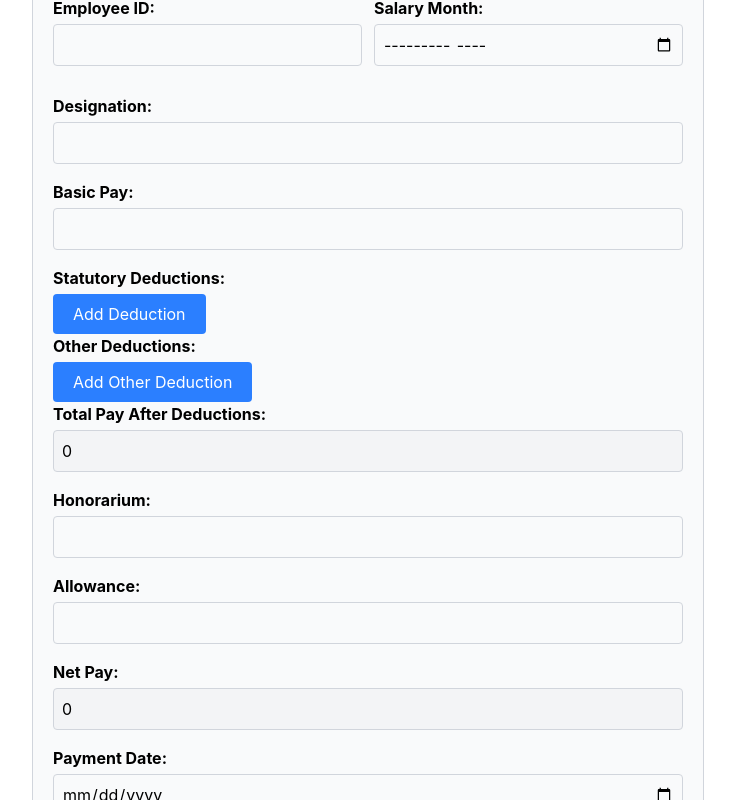
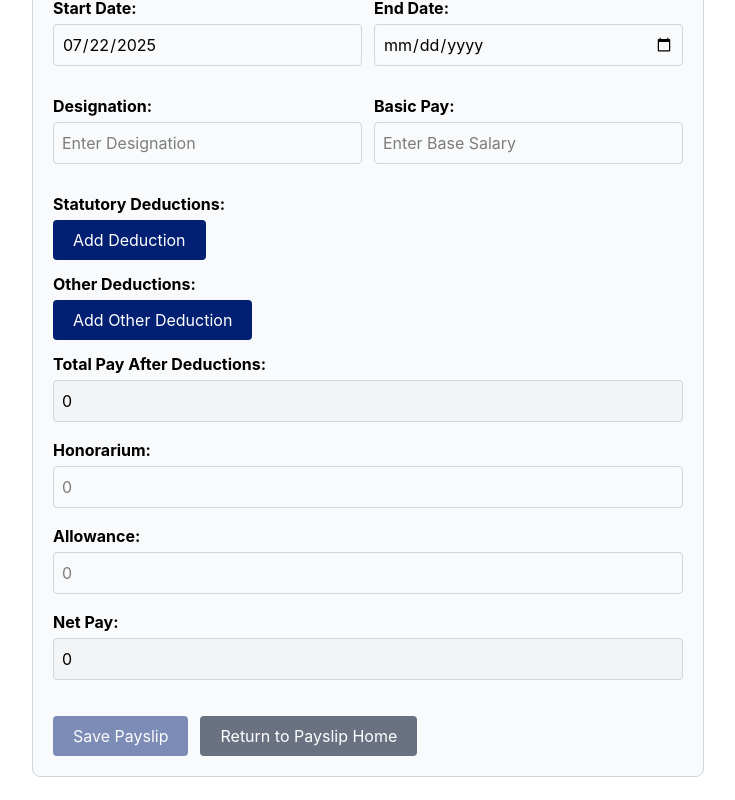
Before and after one commit to Alumni-Patric/INFOTECH-45-Systems, a React (Vite) app: page /payslip-form in a window 1280 px wide. Shown: the part 320-1120 px from the top of the page, without its empty margins (272-1007 px from the left). Built offline with nearby package versions, Linux system fonts and the light colour scheme.

Commit message:
few updates
small updates:
- payment voucher table
- payslip UI

major update:
-payslip form

```diff
--- a/src/pages/PayslipForm.jsx
+++ b/src/pages/PayslipForm.jsx
@@ -3,19 +3,67 @@ import Navbar from "../NewNavbar&Footer/navbar.jsx";
 import { collection, setDoc, getDocs, doc } from "firebase/firestore";
 import { firestore } from "../firebase.js";
 import toast, { Toaster } from 'react-hot-toast';
+import { useNavigate } from 'react-router-dom';
 
 const PayslipForm = () => {
     const [employeeName, setEmployeeName] = useState("");
     const [employeeId, setEmployeeId] = useState("");
     const [designation, setDesignation] = useState("");
-    const [dateOfJoining, setDateOfJoining] = useState("");
-    const [salaryMonth, setSalaryMonth] = useState("");
     const [basicPay, setBasicPay] = useState(0);
     const [statutoryDeductions, setStatutoryDeductions] = useState([]);
     const [otherDeductions, setOtherDeductions] = useState([]);
     const [honorarium, setHonorarium] = useState(0);
     const [allowance, setAllowance] = useState(0);
-    const [paymentDate, setPaymentDate] = useState("");
+    const [startDate, setStartDate] = useState(() => new Date().toISOString().split('T')[0]); // Default to today
+    const [endDate, setEndDate] = useState("");
+    const [isSubmitting, setIsSubmitting] = useState(false);
+    const navigate = useNavigate();
+
+    {/* Function to format the date range for the payslip */}
+    const getFormattedDate = (startDate, endDate) => {
+        if(!startDate || !endDate) return "";
+
+        const start = new Date(startDate);
+        const end = new Date(endDate);
+
+        if(end < start) {
+            toast.error("End date cannot be earlier than start date.");
+            return;
+        }
+
+        const sameMonth = start.getMonth() === end.getMonth();
+        const sameYear = start.getFullYear() === end.getFullYear();
+
+        const monthName = new Intl.DateTimeFormat('en-US', { month: 'long' }).format(start);
+
+        if(sameMonth && sameYear) {
+            return `${monthName} ${start.getDate()}-${end.getDate()}, ${start.getFullYear()}`;
+        }else{
+            const startFormatted = new Intl.DateTimeFormat('en-US', { month: 'long', day: 'numeric', year: 'numeric' }).format(start);
+            const endFormatted = new Intl.DateTimeFormat('en-US', { month: 'long', day: 'numeric', year: 'numeric' }).format(end);
+            return `${startFormatted} - ${endFormatted}`;
+        }
+    }
+
+    const handleStartDateChange = (e) => {
+        const selectedDate = e.target.value;
+        setStartDate(selectedDate);
+
+        // If end date is not set or is before the start date, reset it
+        if (endDate && new Date(endDate) < new Date(selectedDate)) {
+            setEndDate("");
+        }
+    };
+
+    {/* Function to handle end date change to not surpass the start date*/}
+    const handleEndDateChange = (e) => {
+        const selectedDate = e.target.value;
+        if(new Date(selectedDate) < new Date(startDate)) {
+            toast.error("End date cannot be earlier than start date.");
+            return;
+        }
+        setEndDate(selectedDate);
+    }
 
     const inputModeProps = {
         inputMode: "decimal",
@@ -34,13 +82,16 @@ const PayslipForm = () => {
         employeeName.trim() !== "" &&
         employeeId.trim() !== "" &&
         designation.trim() !== "" &&
-        dateOfJoining !== "" &&
-        salaryMonth !== "" &&
-        parseFloat(basicPay) > 0 &&
-        paymentDate !== "";
+        startDate !== "" &&
+        endDate !== "" &&
+        parseFloat(basicPay) > 0;
 
     const handleSubmit = async (e) => {
         e.preventDefault();
+
+        if (isSubmitting) return; // Prevent multiple submissions
+        setIsSubmitting(true); //Locks the button
+
         if (!isFormValid) {
             toast.error("Please fill in all required fields before submitting.");
             return;
@@ -61,47 +112,48 @@ const PayslipForm = () => {
             // Create a new document with the next ID
             const payslipDocId = `payslip-${nextId}`;
             await setDoc(doc(firestore, "Payslip", payslipDocId), {
-                employeeName: employeeName || "",
-                employeeId: employeeId || "",
-                designation: designation || "",
-                dateOfJoining: dateOfJoining || "",
-                salaryMonth: salaryMonth || "",
-                basicPay: parseFloat(basicPay) || 0,
-                statutoryDeductions,
-                otherDeductions,
-                honorarium: parseFloat(honorarium) || 0,
-                allowance: parseFloat(allowance) || 0,
-                totalPay,
-                netPay,
-                paymentDate: paymentDate || "",
-                status: "Pending",
-                createdAt: new Date().toISOString(),
-                timestamp: new Date(),
+                Employee_Name: employeeName || "",
+                Employee_Id: employeeId || "",
+                Designation: designation || "",
+                Basic_Pay: parseFloat(basicPay) || 0,
+                Statutory_Deductions:statutoryDeductions,
+                Other_Deductions: otherDeductions,
+                Honorarium: parseFloat(honorarium) || 0,
+                Allowance: parseFloat(allowance) || 0,
+                Total_Pay: totalPay,
+                Net_Pay: netPay,
+                Payment_Period: getFormattedDate(startDate, endDate),
+                Status: "Pending",
+                CreatedAt: new Date().toISOString(),
+                Timestamp: new Date(),
             });
 
-            toast.dismiss(loadingToast);
-            toast.success("Payslip saved successfully!");
 
             // Clear all form fields
             setEmployeeName("");
             setEmployeeId("");
             setDesignation("");
-            setDateOfJoining("");
-            setSalaryMonth("");
             setBasicPay(0);
             setStatutoryDeductions([]);
             setOtherDeductions([]);
             setHonorarium(0);
             setAllowance(0);
-            setPaymentDate("");
+            setStartDate(() => new Date().toISOString().split('T')[0]); // Reset to today
+            setEndDate("");
 
             // Scroll to top after a short delay to ensure DOM has updated
             setTimeout(() => {
                 window.scrollTo({ top: 0, behavior: 'smooth' });
             }, 100);
+
+            toast.dismiss(loadingToast);
+            toast.success("Payslip saved successfully!");
+            navigate('/payslipUI'); // Navigate to Payslip UI after saving
         } catch (err) {
             toast.dismiss(loadingToast);
             toast.error("Error saving payslip: " + err.message);
+        }finally{
+            setIsSubmitting(false); // Unlocks the button
         }
     };
 
@@ -143,73 +195,86 @@ const PayslipForm = () => {
                             <input
                                 type="text"
                                 value={employeeName || ""}
+                                placeholder='Enter Employee Name'
                                 onChange={(e) => setEmployeeName(e.target.value.replace(/[^A-Za-z\s]/g, ""))}
                                 className="w-full p-2 mb-4 rounded border border-gray-300"
                                 required
                             />
                         </div>
                         <div className="flex-1">
-                            <label className="font-bold block mb-1">Date of Joining:</label>
+                            <label className="font-bold block mb-1">Employee ID:</label>
+                            <input
+                                type="text"
+                                value={employeeId || ""}
+                                placeholder='Enter Employee ID'
+                                onChange={(e) => setEmployeeId(e.target.value)}
+                                className="w-full p-2 mb-4 rounded border border-gray-300"
+                                required
+                            />
+                        </div>
+
+                    </div>
+
+                    {/* Pay Period (Start and End)*/}
+                    <div className="flex gap-3 mb-3">
+                        <div className="flex-1">
+                            <label className="font-bold block mb-1">Start Date:</label>
                             <input
                                 type="date"
-                                value={dateOfJoining || ""}
-                                onChange={(e) => setDateOfJoining(e.target.value)}
+                                value={startDate || ""}
+                                onChange={handleStartDateChange}
+                                className="w-full p-2 mb-4 rounded border border-gray-300"
+                                required
+                                disabled
+                            />
+                        </div>
+                        <div className="flex-1">
+                            <label className="font-bold block mb-1">End Date:</label>
+                            <input
+                                type="date"
+                                value={endDate || ""}
+                                onChange={handleEndDateChange}
+                                min={startDate}
+                                className="w-full p-2 mb-4 rounded border border-gray-300"
+                                disabled={!startDate} // Disable if start date is not set
+                                required
+                            />
+                        </div>
+                    </div>
+
+                    <div className="flex gap-3 mb-3">
+                        <div className="flex-1">
+                            {/* Designation */}
+                            <label className="font-bold block mb-1">Designation:</label>
+                            <input
+                                type="text"
+                                value={designation || ""}
+                                placeholder='Enter Designation'
+                                onChange={(e) => setDesignation(e.target.value.replace(/[^A-Za-z\s]/g, ""))}
+                                className="w-full p-2 mb-4 rounded border border-gray-300"
+                                required
+                            />
+                        </div>
+                        <div className="flex-1">
+                            <label className="font-bold block mb-1">Basic Pay:</label>
+                            <input
+                                type="text"
+                                value={basicPay === 0 ? "" : basicPay}
+                                placeholder='Enter Base Salary'
+                                onChange={(e) => setBasicPay(e.target.value.replace(/[^0-9.]/g, ""))}
+                                {...inputModeProps}
                                 className="w-full p-2 mb-4 rounded border border-gray-300"
                                 required
                             />
                         </div>
                     </div>
 
-                    {/* Employee ID and Salary Month */}
-                    <div className="flex gap-3 mb-3">
-                        <div className="flex-1">
-                            <label className="font-bold block mb-1">Employee ID:</label>
-                            <input
-                                type="text"
-                                value={employeeId || ""}
-                                onChange={(e) => setEmployeeId(e.target.value)}
-                                className="w-full p-2 mb-4 rounded border border-gray-300"
-                                required
-                            />
-                        </div>
-                        <div className="flex-1">
-                            <label className="font-bold block mb-1">Salary Month:</label>
-                            <input
-                                type="month"
-                                value={salaryMonth || ""}
-                                onChange={(e) => setSalaryMonth(e.target.value)}
-                                className="w-full p-2 mb-4 rounded border border-gray-300"
-                                required
-                            />
-                        </div>
-                    </div>
 
-                    {/* Designation */}
-                    <label className="font-bold block mb-1">Designation:</label>
-                    <input
-                        type="text"
-                        value={designation || ""}
-                        onChange={(e) => setDesignation(e.target.value.replace(/[^A-Za-z\s]/g, ""))}
-                        className="w-full p-2 mb-4 rounded border border-gray-300"
-                        required
-                    />
-
-
-                    {/* Basic Pay */}
-                    <label className="font-bold block mb-1">Basic Pay:</label>
-                    <input
-                        type="text"
-                        value={basicPay === 0 ? "" : basicPay}
-                        onChange={(e) => setBasicPay(e.target.value.replace(/[^0-9.]/g, ""))}
-                        {...inputModeProps}
-                        className="w-full p-2 mb-4 rounded border border-gray-300"
-                        required
-                    />
 
                     {/* Statutory Deductions */}
                     <label className="font-bold block mb-1">Statutory Deductions:</label>
                     {statutoryDeductions.map((deduction, index) => (
-                        <div key={index} className="flex gap-3 mb-3">
+                        <div key={index} className="flex gap-3">
                             <input
                                 type="text"
                                 placeholder="Name"
@@ -251,7 +316,7 @@ const PayslipForm = () => {
                     <button
                         type="button"
                         onClick={() => setStatutoryDeductions([...statutoryDeductions, { name: "", amount: 0 }])}
-                        className="px-5 py-2 mr-3 border-none rounded cursor-pointer bg-blue-500 text-white hover:bg-blue-600"
+                        className="px-5 py-2 mb-3 border-none rounded cursor-pointer bg-[#022073] text-white hover:bg-blue-800"
                     >
                         Add Deduction
                     </button>
@@ -259,7 +324,7 @@ const PayslipForm = () => {
                     {/* Other Deductions */}
                     <label className="font-bold block mb-1">Other Deductions:</label>
                     {otherDeductions.map((deduction, index) => (
-                        <div key={index} className="flex gap-3 mb-3">
+                        <div key={index} className="flex gap-3">
                             <input
                                 type="text"
                                 placeholder="Name"
@@ -301,7 +366,7 @@ const PayslipForm = () => {
                     <button
                         type="button"
                         onClick={() => setOtherDeductions([...otherDeductions, { name: "", amount: 0 }])}
-                        className="px-5 py-2 mr-3 border-none rounded cursor-pointer bg-blue-500 text-white hover:bg-blue-600"
+                        className="px-5 py-2 mb-3 border-none rounded cursor-pointer bg-[#022073] text-white hover:bg-blue-800"
                     >
                         Add Other Deduction
                     </button>
@@ -321,6 +386,7 @@ const PayslipForm = () => {
                     <input
                         type="text"
                         value={honorarium === 0 ? "" : honorarium}
+                        placeholder="0"
                         onChange={(e) => setHonorarium(e.target.value.replace(/[^0-9.]/g, ""))}
                         {...inputModeProps}
                         className="w-full p-2 mb-4 rounded border border-gray-300"
@@ -331,6 +397,7 @@ const PayslipForm = () => {
                     <input
                         type="text"
                         value={allowance === 0 ? "" : allowance}
+                        placeholder='0'
                         onChange={(e) => setAllowance(e.target.value.replace(/[^0-9.]/g, ""))}
                         {...inputModeProps}
                         className="w-full p-2 mb-4 rounded border border-gray-300"
@@ -345,19 +412,13 @@ const PayslipForm = () => {
                         className="w-full p-2 mb-4 rounded border border-gray-300 bg-gray-100 cursor-not-allowed"
                         disabled
                     />
-                    {/* Payment Date */}
-                    <label className="font-bold block mb-1">Payment Date:</label>
-                    <input
-                        type="date"
-                        value={paymentDate || ""}
-                        onChange={(e) => setPaymentDate(e.target.value)}
-                        className="w-full p-2 mb-4 rounded border border-gray-300"
-                        required
-                    />
                     {/* Buttons */}
                     <div className="mt-5">
-                        <button type="submit" disabled={!isFormValid} className="px-5 py-2 mr-3 border-none rounded cursor-pointer bg-blue-500 text-white hover:bg-blue-600 disabled:opacity-50 disabled:cursor-not-allowed">
-                            Save Payslip
+                        <button
+                            type="submit"
+                            disabled={!isFormValid || isSubmitting}
+                            className="px-5 py-2 mr-3 border-none rounded cursor-pointer bg-[#022073] text-white hover:bg-blue-800 disabled:opacity-50 disabled:cursor-not-allowed">
+                            {isSubmitting ? "Saving..." : "Save Payslip"}
                         </button>
                         <button
                             type="button"
--- a/src/pages/PayslipUI.jsx
+++ b/src/pages/PayslipUI.jsx
@@ -42,7 +42,7 @@ function PayslipUI() {
     }, []);
 
     const filteredPayslips = payslips
-        .filter(p => p.employeeName?.toLowerCase().includes(search.toLowerCase()))
+        .filter(p => p.Employee_Name?.toLowerCase().includes(search.toLowerCase()))
         .filter(p => {
             // Status filter
             if (statusFilter !== "all" && p.status !== statusFilter) {
@@ -59,8 +59,8 @@ function PayslipUI() {
         })
         .sort((a, b) => {
             // Sort by creation timestamp if available, otherwise by ID (newest first)
-            if (a.createdAt && b.createdAt) {
-                return new Date(b.createdAt) - new Date(a.createdAt);
+            if (a.CreatedAt && b.CreatedAt) {
+                return new Date(b.CreatedAt) - new Date(a.CreatedAt);
             }
             // If no timestamp, sort by ID (assuming newer IDs are created later)
             return b.id.localeCompare(a.id);
@@ -96,12 +96,12 @@ function PayslipUI() {
             <div className="min-h-[650px] text-black mx-10 p-6">
                 <div className="flex justify-between">
                     <div className="flex-1">
-                        <h2 className="p-0 m-0 text-[36px]">Payslip</h2>
+                        <h2 className="p-0 m-0 text-[36px] font-bold">Payslip</h2>
                         <span className="text-[#797979] text-base">Detailed records of employment earnings and deductions</span>
                     </div>
                     <div className="flex-1 flex justify-end items-center gap-4">
                         <Link to="/payslip-form">
-                            <button className="bg-[#022073] text-white rounded-full py-2.5 px-5 text-base font-semibold border-none cursor-pointer hover:bg-[#3e63cb] transition-colors whitespace-nowrap flex-shrink-0">
+                            <button className="bg-[#022073] text-white rounded-full py-2.5 px-5 text-base font-semibold border-none cursor-pointer hover:bg-blue-800 transition-colors whitespace-nowrap flex-shrink-0">
                                 Go to Payslip Form
                             </button>
                         </Link>
@@ -198,12 +198,11 @@ function PayslipUI() {
                                     <tr className="h-[67px] bg-[#F6F9F8] text-[#797979]">
                                         <th className="font-normal p-2 min-w-[200px]">
                                             <label className="inline-flex items-center gap-1.5 text-base text-[#797979] font-normal">
-                                                <input type="checkbox" id="select-all" className="h-4 w-4" />
                                                 <span>Name</span>
                                             </label>
                                         </th>
-                                        <th className="font-normal p-2 min-w-[150px]">Department</th>
-                                        <th className="font-normal p-2 min-w-[150px]">Payment Date</th>
+                                        <th className="font-normal p-2 min-w-[150px]">Designation</th>
+                                        <th className="font-normal p-2 min-w-[150px]">Payment Period</th>
                                         <th className="font-normal p-2 min-w-[100px]">Status</th>
                                         <th className="font-normal p-2 min-w-[120px]">Action</th>
                                         <th className="font-normal p-2 min-w-[150px]">Signature</th>
@@ -235,19 +234,18 @@ function PayslipUI() {
                                             <tr className="h-[67px] text-black hover:bg-gray-50" key={payslip.id}>
                                                 <td className="p-2 border-b border-[#E8E8E8] min-w-[200px]">
                                                     <label className="inline-flex items-center gap-1.5 text-base text-black font-semibold">
-                                                        <input type="checkbox" className="h-4 w-4" />
-                                                        <span>{payslip.employeeName}</span>
+                                                        <span>{payslip.Employee_Name}</span>
                                                     </label>
                                                 </td>
-                                                <td className="p-2 border-b border-[#E8E8E8] min-w-[150px]">{payslip.designation}</td>
-                                                <td className="p-2 border-b border-[#E8E8E8] min-w-[150px]">{payslip.paymentDate}</td>
-                                                <td className={`p-2 border-b border-[#E8E8E8] min-w-[100px] ${payslip.status === "Paid"
+                                                <td className="p-2 border-b border-[#E8E8E8] min-w-[150px]">{payslip.Designation}</td>
+                                                <td className="p-2 border-b border-[#E8E8E8] min-w-[150px]">{payslip.Payment_Period}</td>
+                                                <td className={`p-2 border-b border-[#E8E8E8] min-w-[100px] ${payslip.Status === "Paid"
                                                     ? "text-green-600"
-                                                    : payslip.status === "Overdue"
+                                                    : payslip.Status === "Overdue"
                                                         ? "text-red-600"
                                                         : "text-orange-500"
                                                     }`}>
-                                                    {payslip.status}
+                                                    {payslip.Status}
                                                 </td>
                                                 <td className="p-2 border-b border-[#E8E8E8] min-w-[120px]">
                                                     <Link to={`/payslip/${payslip.id}`} className="text-[#2A03A9] underline font-semibold cursor-pointer">
```
Also changed, not shown: src/pages/PaymentVoucherTable.jsx (+7 -3 lines).
